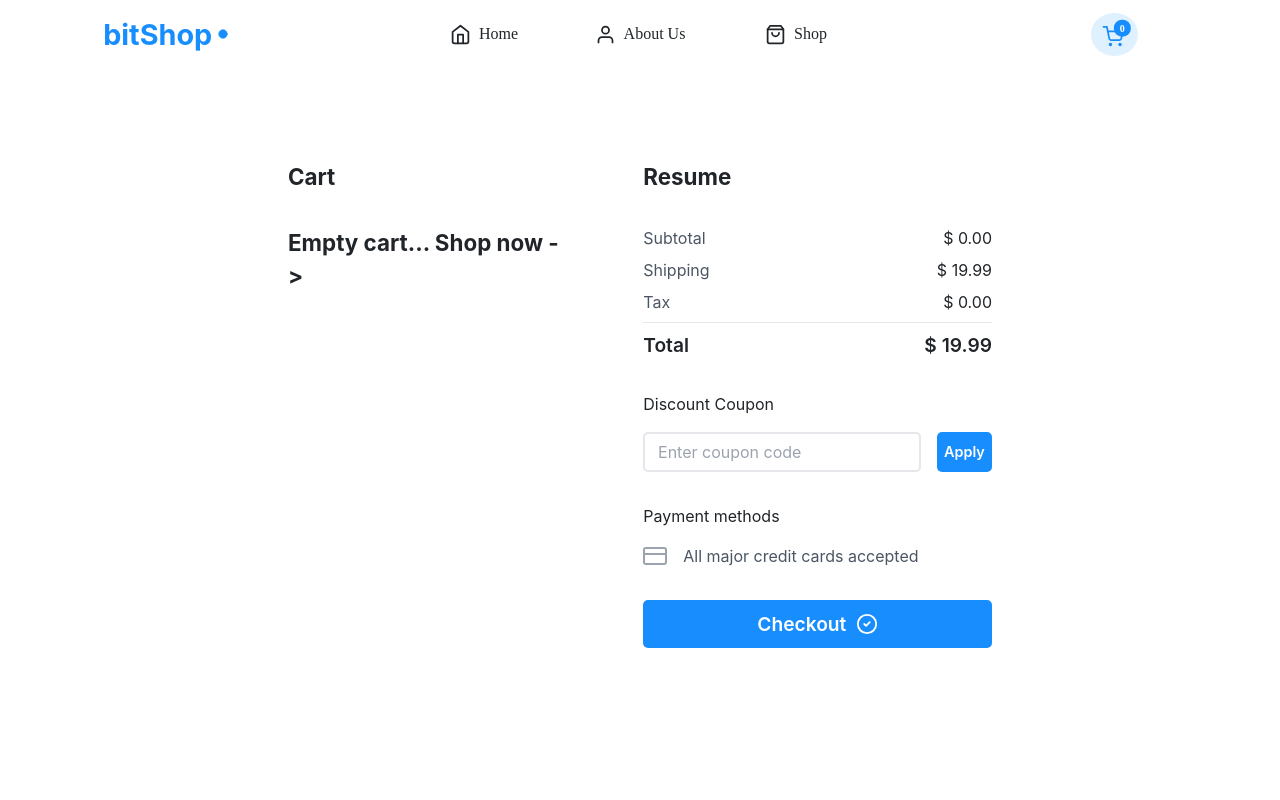
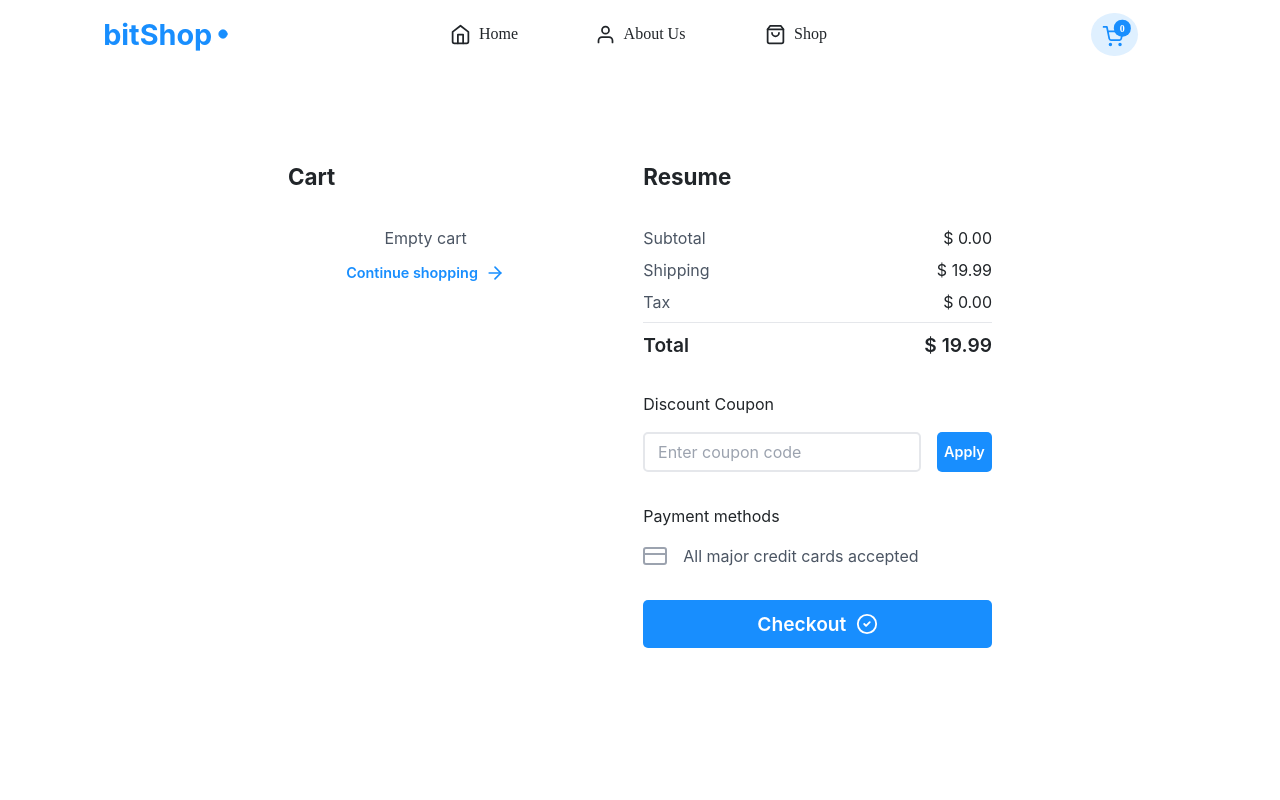
Before and after one commit to thomasmfx/bitshop, a React (Vite) app: page /cart in a window 1280 px wide. Shown: the top 800 px of the page. Built offline with nearby package versions, Linux system fonts and the light colour scheme.

Commit message:
🌟 feat: add disclaimer for empty cart

```diff
--- a/src/pages/Cart/Cart.jsx
+++ b/src/pages/Cart/Cart.jsx
@@ -2,6 +2,7 @@ import { useOutletContext } from 'react-router-dom'
 import CartResume from '../../components/CartResume/CartResume'
 import CartProductCard from '../../components/CartProductCard/CartProductCard'
 import * as S from './Cart.styles'
+import { ArrowRight } from 'react-feather'
 
 export default function Cart() {
   const { items } = useOutletContext()
@@ -20,8 +21,19 @@ export default function Cart() {
       <S.SectionCart>
         <S.SectionHeading>Cart</S.SectionHeading>
         {items.length === 0 ? (
-          // TODOOOOOOOOOOOOOO
-          <S.SectionHeading>Empty cart... Shop now {'->'}</S.SectionHeading>
+          <S.EmptyCartDisclaimer>
+            <S.TextLight>
+              Empty cart
+            </S.TextLight>
+            <S.Link to='/shop'>
+              <S.Button>
+                <S.Text>
+                  Continue shopping
+                </S.Text>
+                <ArrowRight size={20}/>
+              </S.Button>
+            </S.Link>
+          </S.EmptyCartDisclaimer>
         ) : (
           <>
             {items.map((product) => (
--- a/src/pages/Cart/Cart.styles.js
+++ b/src/pages/Cart/Cart.styles.js
@@ -1,4 +1,6 @@
 import styled from 'styled-components'
+import ButtonPrimary from '../../components/Button/Button'
+import { Link as RouterLink } from 'react-router-dom'
 
 export const StyledCart = styled.main`
   min-height: 100vh;
@@ -58,3 +60,29 @@ export const Column = styled.div`
   flex-direction: column;
   gap: 2em;
 `
+
+export const EmptyCartDisclaimer = styled.div`
+  display: flex;
+  flex-direction: column;
+  align-items: center;
+  gap: .5em;
+`
+
+export const Text = styled.p``
+
+export const TextLight = styled(Text)`
+  color: #4b5563;
+`
+
+export const Link = styled(RouterLink)`
+  text-decoration: none;
+`
+
+export const Button = styled(ButtonPrimary)`
+  background: none;
+  color: ${({theme}) => theme.colors.brandPrimary};
+
+  &:hover {
+    background: none;
+  }
+`
```
